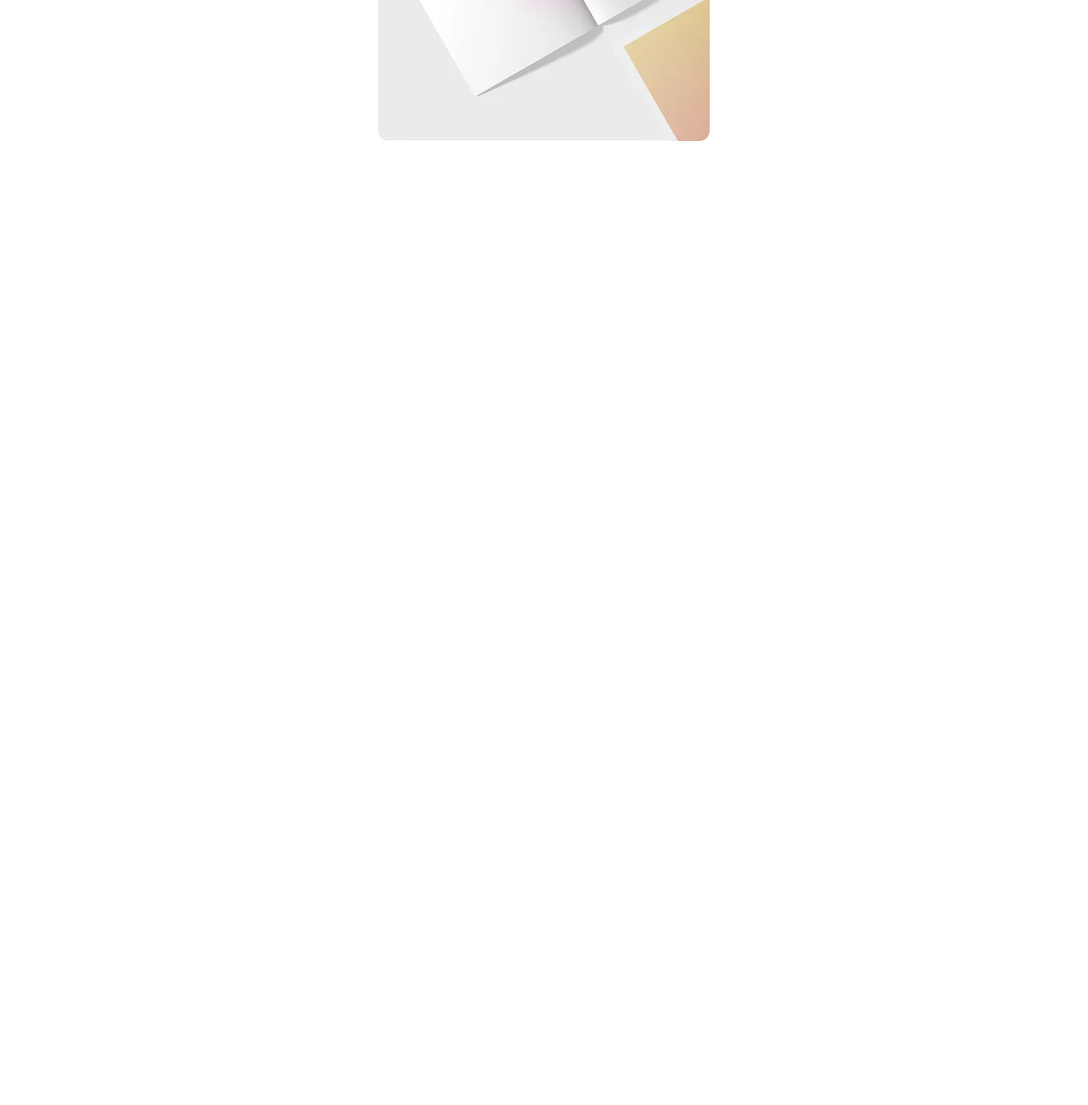
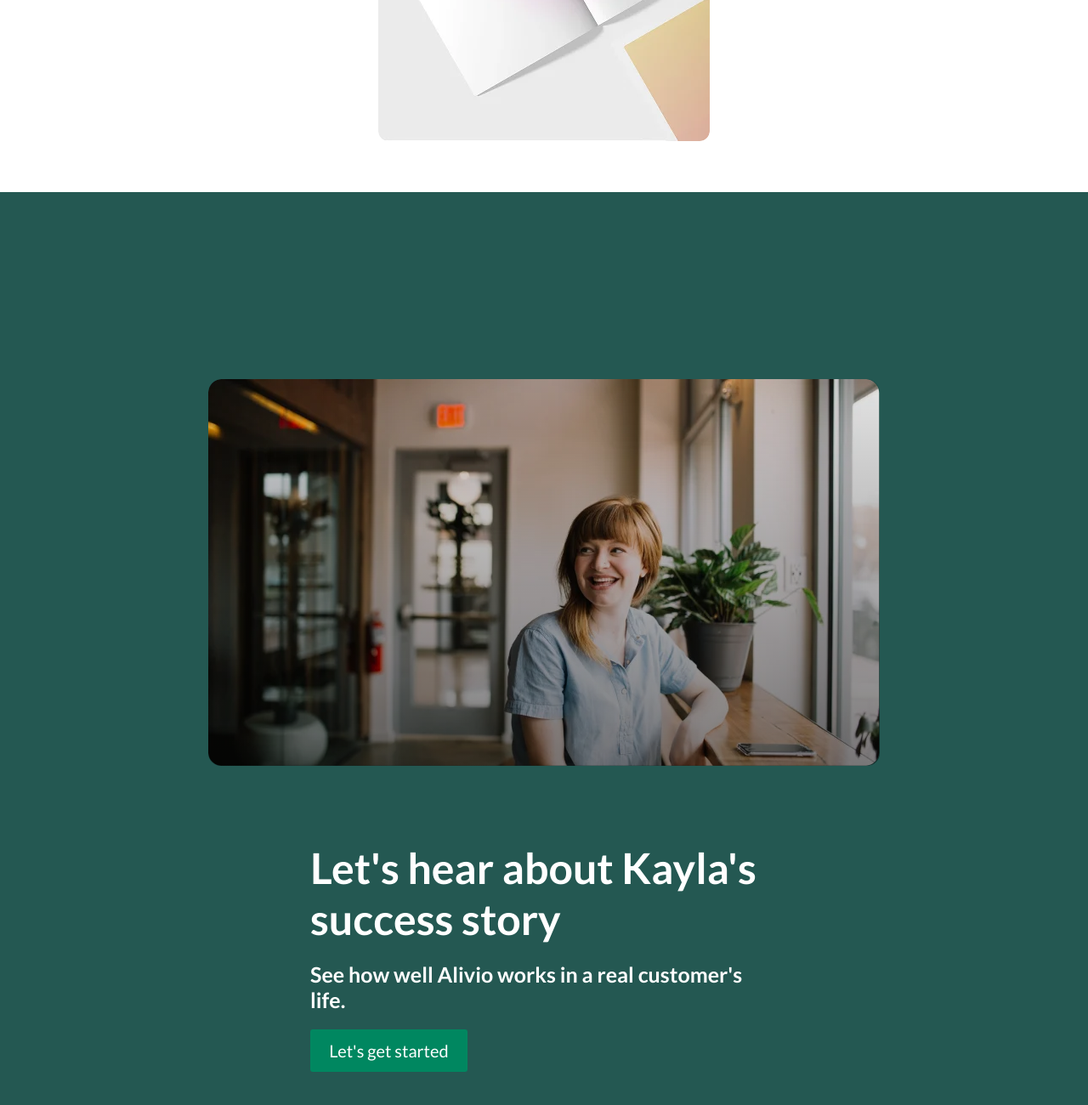
Before and after one commit to olegg1312/alivio_page, a plain HTML site: page index.html in a window 1280 px wide. Shown: the part 2144-3444 px from the top of the page at 85% size. Before the commit the page ends 2370 px from the top, so only its background shows below. Drawn offline with Linux system fonts and the light colour scheme.

Commit message:
success section

```diff
--- a/index.css
+++ b/index.css
@@ -4,3 +4,4 @@
 @import url(styles/hero.css);
 @import url(styles/about.css);
 @import url(styles/card.css);
+@import url(styles/success.css)
--- a/index.html
+++ b/index.html
@@ -73,7 +73,7 @@
                 <div class="about__cards">
                     <figure class="card" aria-label="first card">
                         <h3 class="card__title">Personalize</h3>
-                        <p class="card__desc" aria-label="first card description">Answer a quick survey about how you
+                        <p class="card__desc" aria-label="first card description">Answer a quick survey about how
                             express yourself, what causes you stress, and what area would you like to work on. This way,
                             we can fully personalize your journal!</p>
                         <img src="assets/laptop.webp" alt="card image 1" class="card_img">
@@ -94,6 +94,32 @@
                 </div>
             </div>
         </section>
+        <section class="success" aria-label="success section">
+            <div class="container">
+                <div class="success__wrapper">
+                    <div class="success__content">
+                        <h3 class="success__title">Let's hear about Kayla's success story</h3>
+                        <p class="success__description">See how well Alivio works in a real customer's life. </p>
+                        <button class="btn">Let's get started</button>
+                    </div>
+
+
+                    <div class="success__content-video">
+                        <img src="assets/previe.webp" alt="vide cover" class="success__cover">
+                        <svg class="success__play-icon" aria-label="logo">
+                            <use href="assets/sprites.svg#play-icon"></use>
+                        </svg>
+                        <div class="success__gradient"></div>
+                    </div>
+
+                </div>
+
+
+
+
+
+            </div>
+        </section>
     </main>
 </body>
 
--- /dev/null
+++ b/styles/success.css
@@ -0,0 +1,89 @@
+.success {
+    background-color: var(--color-dark-green);
+}
+.success__wrapper {
+    padding: 220px 0;
+        display: flex;
+        justify-content: space-between;
+        align-items: start;
+        gap: 40px;
+}
+.success__content {
+    margin: 50px  0 0 0;
+    max-width: 550px;
+        display: flex;
+    flex-direction: column;
+    place-items: start;
+    gap: 20px;
+}
+.success__title {
+    color: var(--color-white);
+    font-size: 50px;
+    font-weight: 700;
+}
+.success__description {
+        color: var(--color-white);
+    font-size: 25px;
+    font-weight: 600;
+}
+
+
+.success__content.btn{
+width: 240px;
+height: 65px;
+margin: 50px  0 0 0 ;
+}
+
+.success__content .btn:hover{
+    outline:  2px solid var(--color-white);
+}
+.success__content-video {
+  position: relative;
+  width: 100%;
+  max-width: 790px;
+  height: 455px;
+  aspect-ratio: 158 / 91;
+  border-radius: 15px;
+  overflow: hidden;
+}
+
+.success__cover {
+  width: 100%;
+  height: 100%;
+  display: block;
+  object-fit: cover;
+  border-radius: inherit;
+}
+
+
+
+.success__play-icon{
+    position: absolute;
+    z-index: 2;
+    width: 72px;
+    height: 73px;
+    fill: var(--color-white);
+    top: 50%;
+    left: 50%;
+translate: -50% -50%;
+}
+
+.success__play-icon:hover{
+    fill: var(--color-green);
+    cursor: pointer;
+}
+
+.success__gradient{
+    position: absolute;
+    z-index: 1;
+    inset: 0;
+    background: linear-gradient(180deg, rgba(0,0,0, .1), rgba(0,0,0, .5)) center/cover no-repeat;
+}
+
+@media (max-width:1370px){
+    .success__wrapper,.success__content{
+
+        justify-content: center;
+        flex-wrap: wrap-reverse;
+}
+}
```
Also changed, not shown: assets/sprites.svg.
